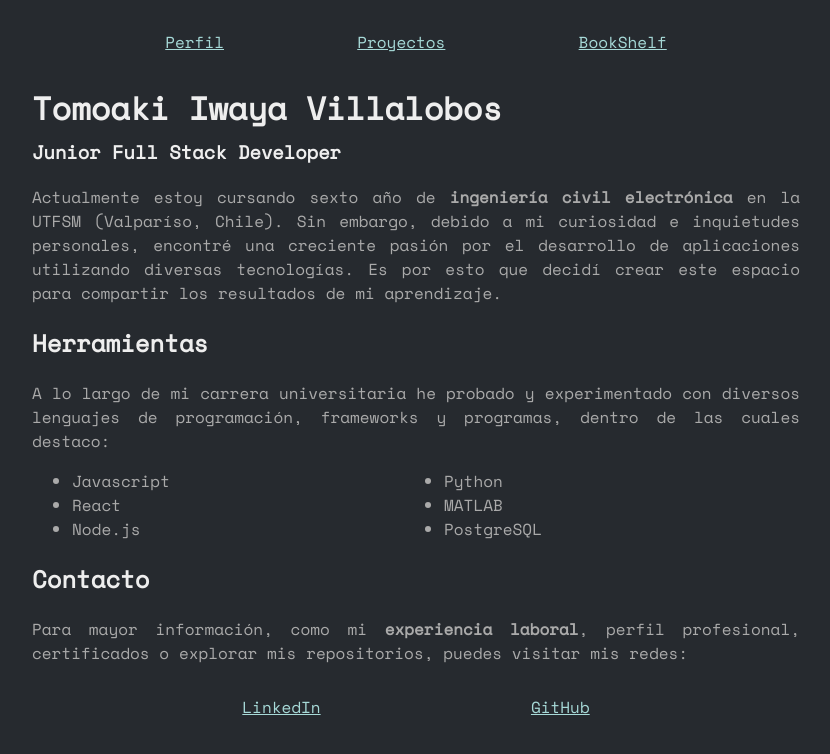
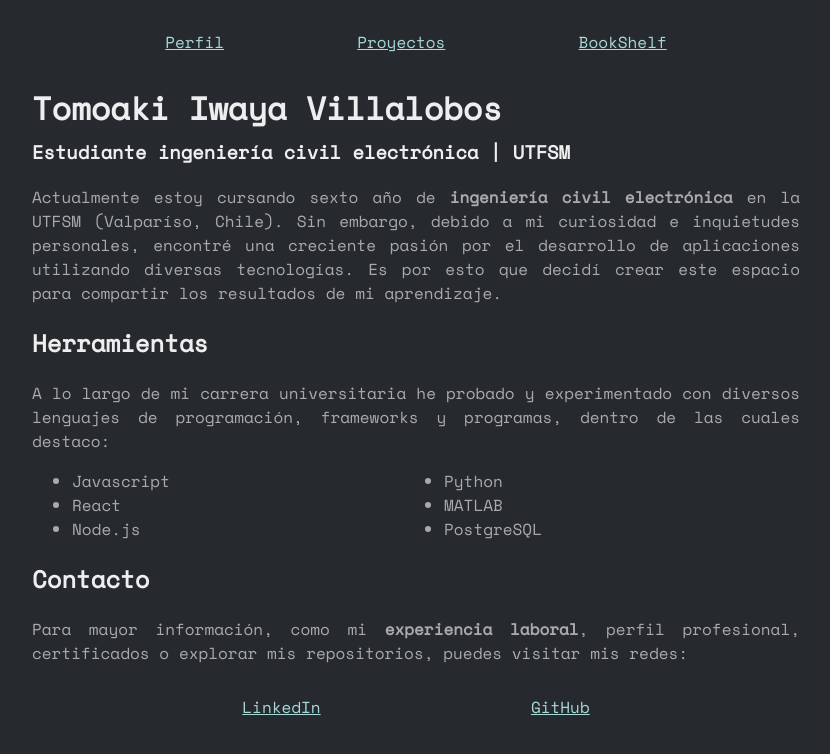
Before and after one commit to iwayato/iwayato.github.io, an Astro site: page / in a window 1280 px wide. Shown: the whole page, without its empty margins (224-1054 px from the left). Built offline with nearby package versions, Linux system fonts and the light colour scheme; Astro itself is replaced by a stand-in of ours.

Commit message:
Updated rol

```diff
--- a/src/pages/index.astro
+++ b/src/pages/index.astro
@@ -4,7 +4,7 @@ import Layout from "../layouts/Layout.astro";
 
 <Layout>
     <h1>Tomoaki Iwaya Villalobos</h1>
-    <h3>Junior Full Stack Developer</h3>
+    <h3>Estudiante ingeniería civil electrónica | UTFSM</h3>
     <p>
         Actualmente estoy cursando sexto año de <b>ingeniería civil electrónica</b> en
         la UTFSM (Valparíso, Chile). Sin embargo, debido a mi curiosidad e inquietudes personales,
```
